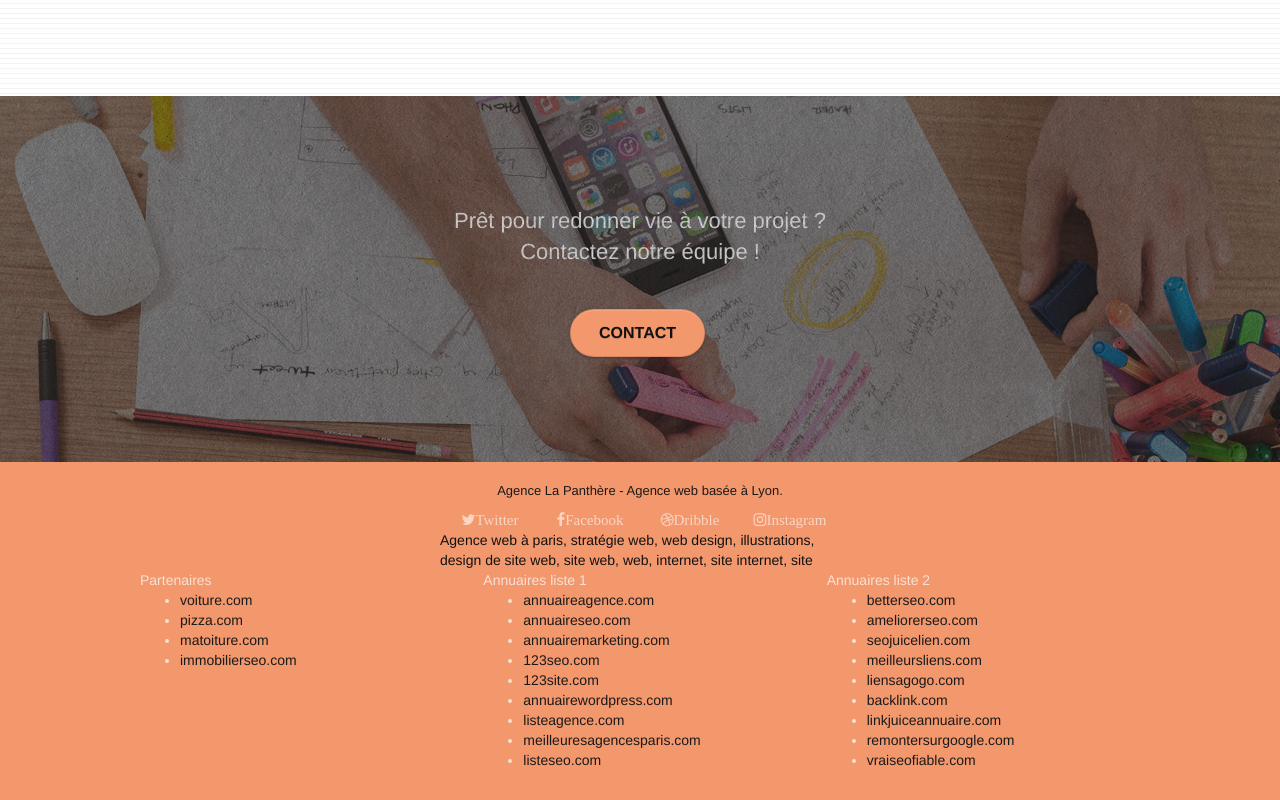
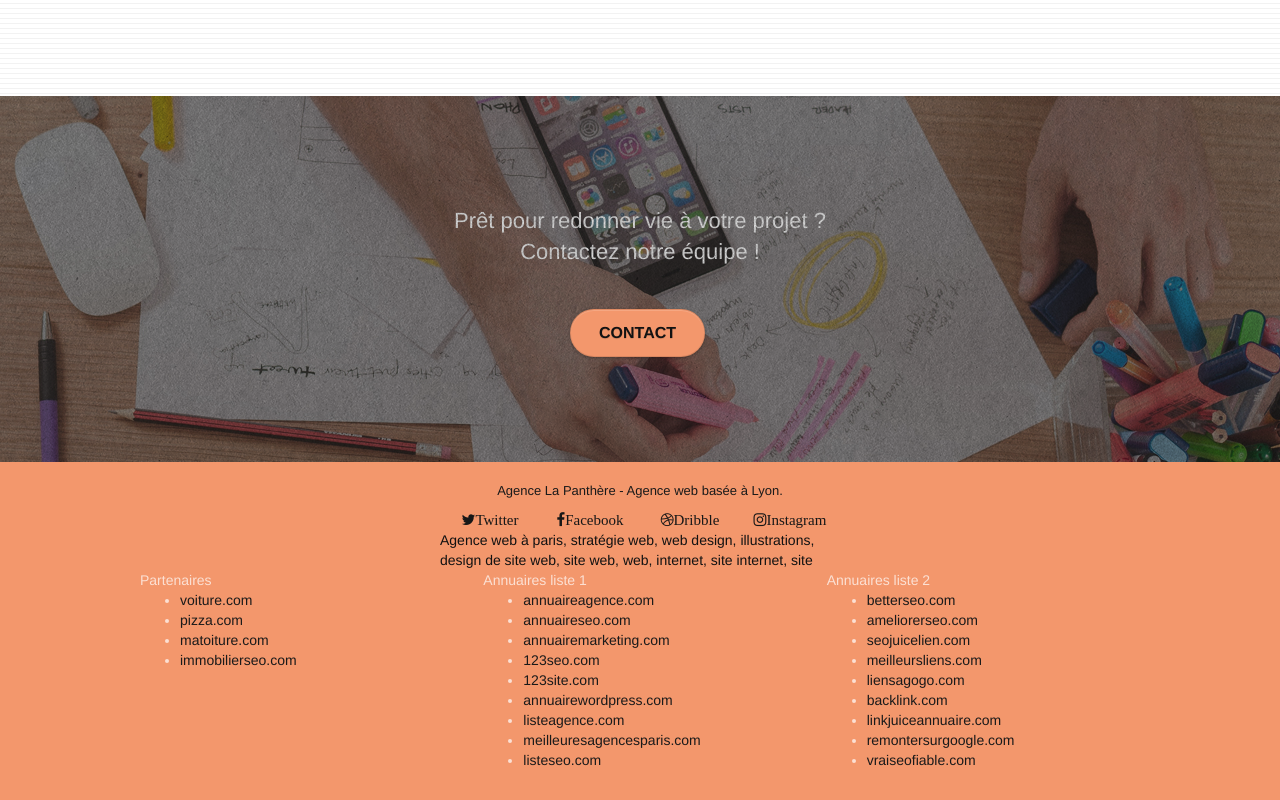
Before and after one commit to ulysseprod/Optimization_Web, a plain HTML site: page index.html in a window 1280 px wide. Shown: the part 2960-3760 px from the top of the page. Drawn offline with Linux system fonts and the light colour scheme.

Commit message:
Last css change

```diff
--- a/style.css
+++ b/style.css
@@ -477,6 +477,7 @@ button {
 
 .icon-md {
     font-size: 15px!important;
+    color:#171717 !important;
 }
 
 .icon-lg {
```
